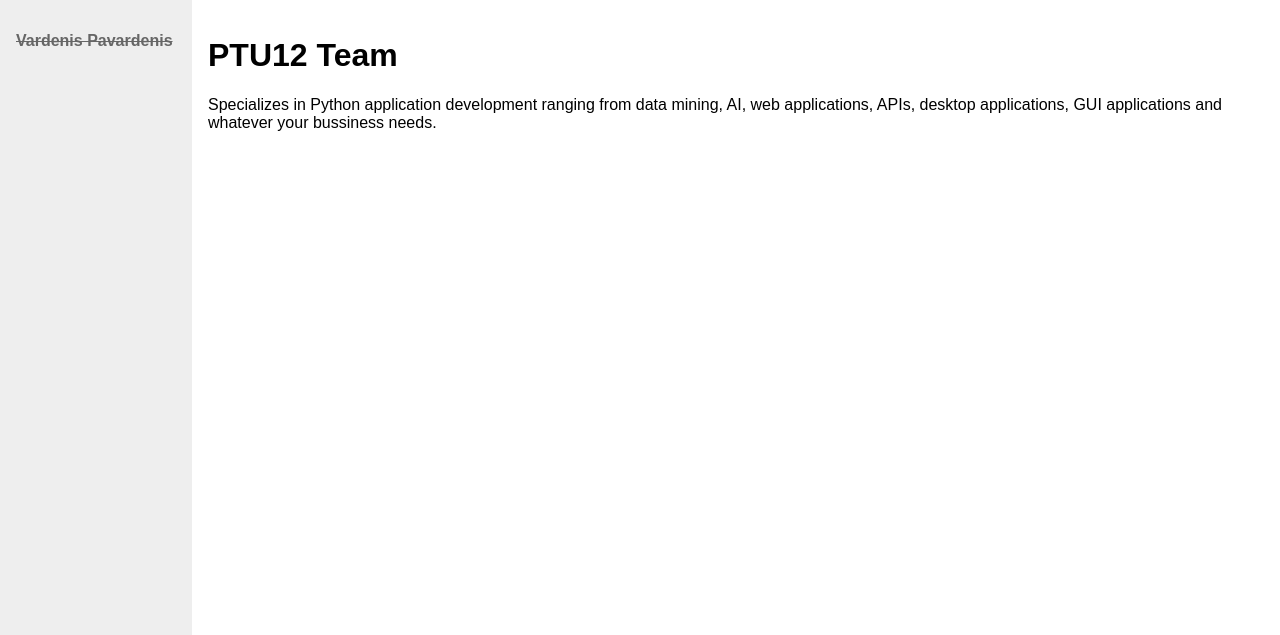
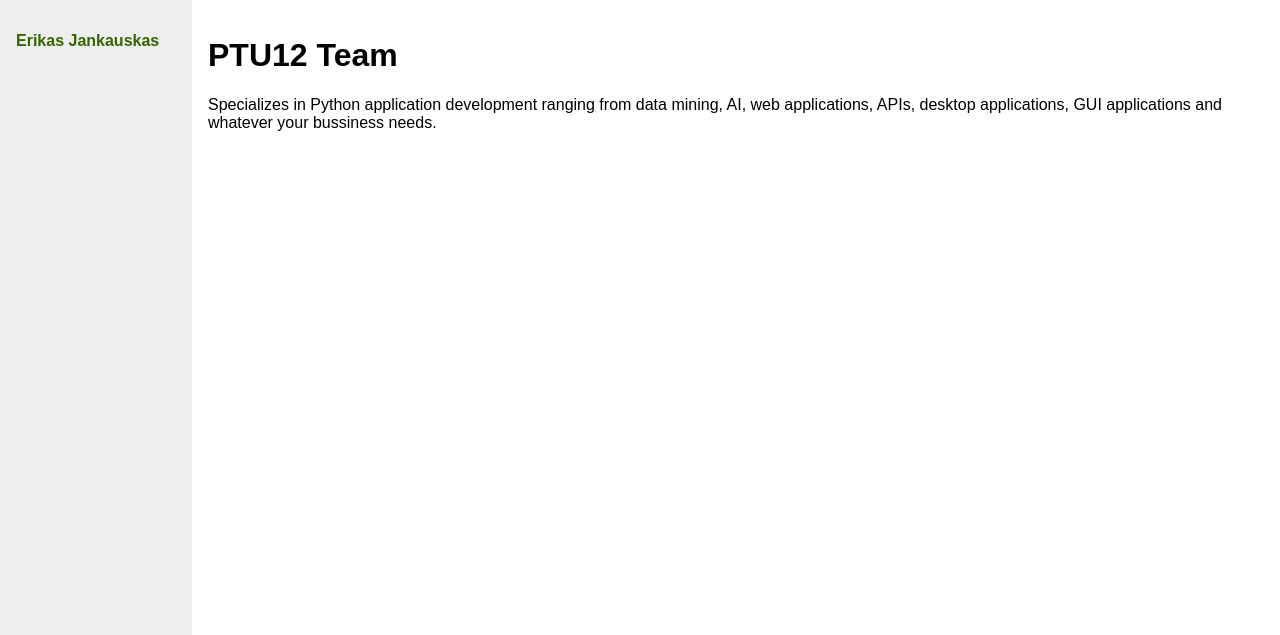
Before and after one commit to kobrius11/ptu12_team, a Flask app: page / in a window 1280 px wide. Shown: the part 82-717 px from the top of the page. Run offline with Flask 3, Linux system fonts and the light colour scheme.

Commit message:
Erikas Jankauskas web

```diff
--- a/app.py
+++ b/app.py
@@ -6,9 +6,9 @@ app = Flask(__name__)
 def index():
     return render_template('index.html')
 
-@app.route('/vardenis_pavardenis/')
+@app.route('/Erikas_Jankauskas/')
 def vardenis_pavardenis():
-    return render_template('vardenis_pavardenis.html/')
+    return render_template('Erikas_Jankauskas.html/')
 
 if __name__ == "__main__":
     app.run(debug=True)
--- a/templates/includes/sidebar.html
+++ b/templates/includes/sidebar.html
@@ -1,5 +1,5 @@
 <ul class="menu menu-vertical">
     <li>
-        <a class="broken" href="/vardenis_pavardenis/">Vardenis Pavardenis</a>
+        <a href="/Erikas_Jankauskas/">Erikas Jankauskas </a>
     </li>
 </ul>
```
Also changed, not shown: templates/Erikas_Jankauskas.html (renamed from templates/vardenis_pavardenis.html, +8 -4 lines), static/Fake_Photo.jpg (added).
